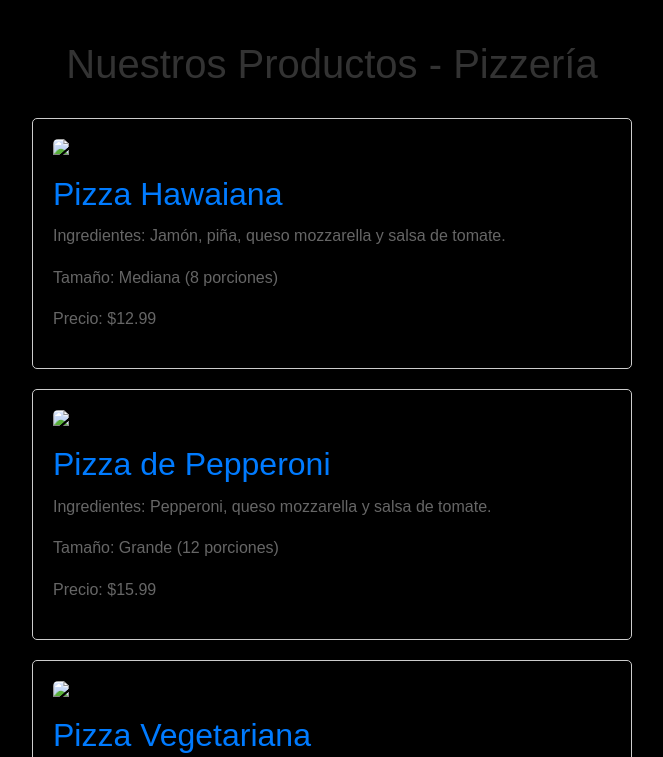
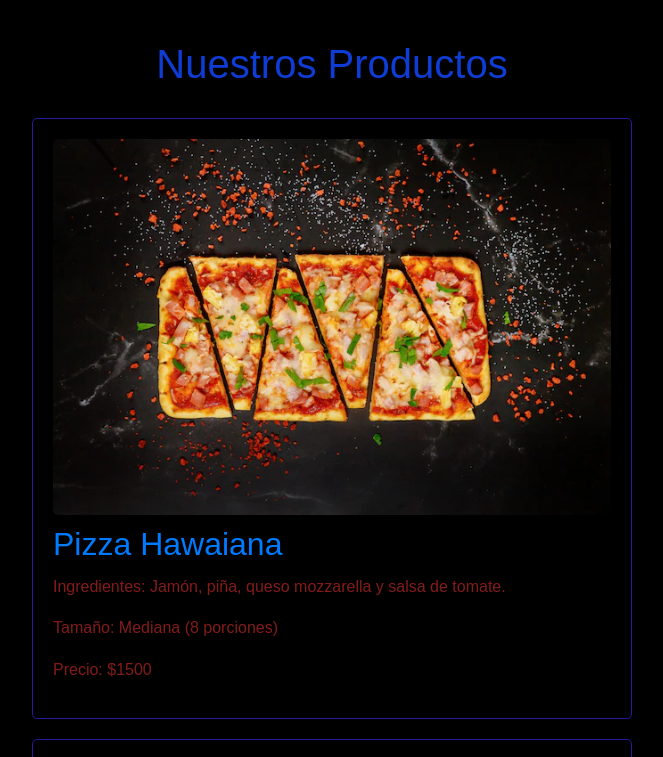
Before and after one commit to cristianpeter88/pizzeriachicharro43010, a plain HTML site: page pages/producto.html in a window 1280 px wide. Shown: the top 757 px of the page, without its empty margins (308-971 px from the left). Drawn offline with nearby package versions, Linux system fonts and the light colour scheme.

Commit message:
peperoni

```diff
--- a/ccs/style.css
+++ b/ccs/style.css
@@ -2,6 +2,7 @@
 * {
     margin: 0;
     padding: 0;
+    box-sizing: border-box;
 }
 
 header nav ul li {
@@ -20,6 +21,7 @@ header {
     display: flex;
     justify-content: space-between;
     align-items: center;
+
 }
 
 h1 {
@@ -253,9 +255,6 @@ div.listadoPizzas  div button {
     cursor: pointer;
   }
 
-@media screen {
-
-}
 
 body {
     font-family: Arial, sans-serif;
@@ -317,15 +316,16 @@ body {
     font-family: Arial, sans-serif;
     line-height: 1.6;
     margin: 20px;
+
 }
 h1 {
-    color: #333;
+    color: #0e3cd4;
     text-align: center;
 }
 .product {
     max-width: 600px;
     margin: 0 auto;
-    border: 1px solid #ccc;
+    border: 1px solid #271a9c;
     padding: 20px;
     border-radius: 5px;
     box-shadow: 0 2px 4px rgba(0, 0, 0, 0.1);
@@ -343,5 +343,5 @@ h1 {
     margin-bottom: 10px;
 }
 .product p {
-    color: #666;
+    color: #831b1b;
 }
--- a/pages/producto.html
+++ b/pages/producto.html
@@ -11,27 +11,27 @@
 </head>
 
 <body>
-        <h1>Nuestros Productos - Pizzería</h1>
+        <h1>Nuestros Productos</h1>
         <div class="product">
-            <img src="pizza_hawaiana.jpg" alt="Pizza Hawaiana">
+            <img src="../img/rodajas-pizza-hawaiana-sobre-fondo-piedra-negra-vista-superior_177613-1454.webp" alt="Pizza Hawaiana">
             <h2>Pizza Hawaiana</h2>
             <p>Ingredientes: Jamón, piña, queso mozzarella y salsa de tomate.</p>
             <p>Tamaño: Mediana (8 porciones)</p>
-            <p>Precio: $12.99</p>
+            <p>Precio: $1500</p>
         </div>
         <div class="product">
-            <img src="pizza_pepperoni.jpg" alt="Pizza de Pepperoni">
+            <img src="../img/peperoni-d.jpeg" alt="Pizza de Pepperoni">
             <h2>Pizza de Pepperoni</h2>
             <p>Ingredientes: Pepperoni, queso mozzarella y salsa de tomate.</p>
             <p>Tamaño: Grande (12 porciones)</p>
-            <p>Precio: $15.99</p>
+            <p>Precio: $1700</p>
         </div>
         <div class="product">
-            <img src="pizza_vegetariana.jpg" alt="Pizza Vegetariana">
+            <img src="../img/vegetariana.jpeg" alt="Pizza Vegetariana">
             <h2>Pizza Vegetariana</h2>
             <p>Ingredientes: Champiñones, pimientos, cebolla, aceitunas, queso mozzarella y salsa de tomate.</p>
             <p>Tamaño: Mediana (8 porciones)</p>
-            <p>Precio: $13.99</p>
+            <p>Precio: $1600</p>
         </div>
     <header>
         <nav>
```
Also changed, not shown: img/peperoni-d.jpeg (added), img/rodajas-pizza-hawaiana-sobre-fondo-piedra-negra-vista-superior_177613-1454.webp (added), img/vegetariana.jpeg (added).
